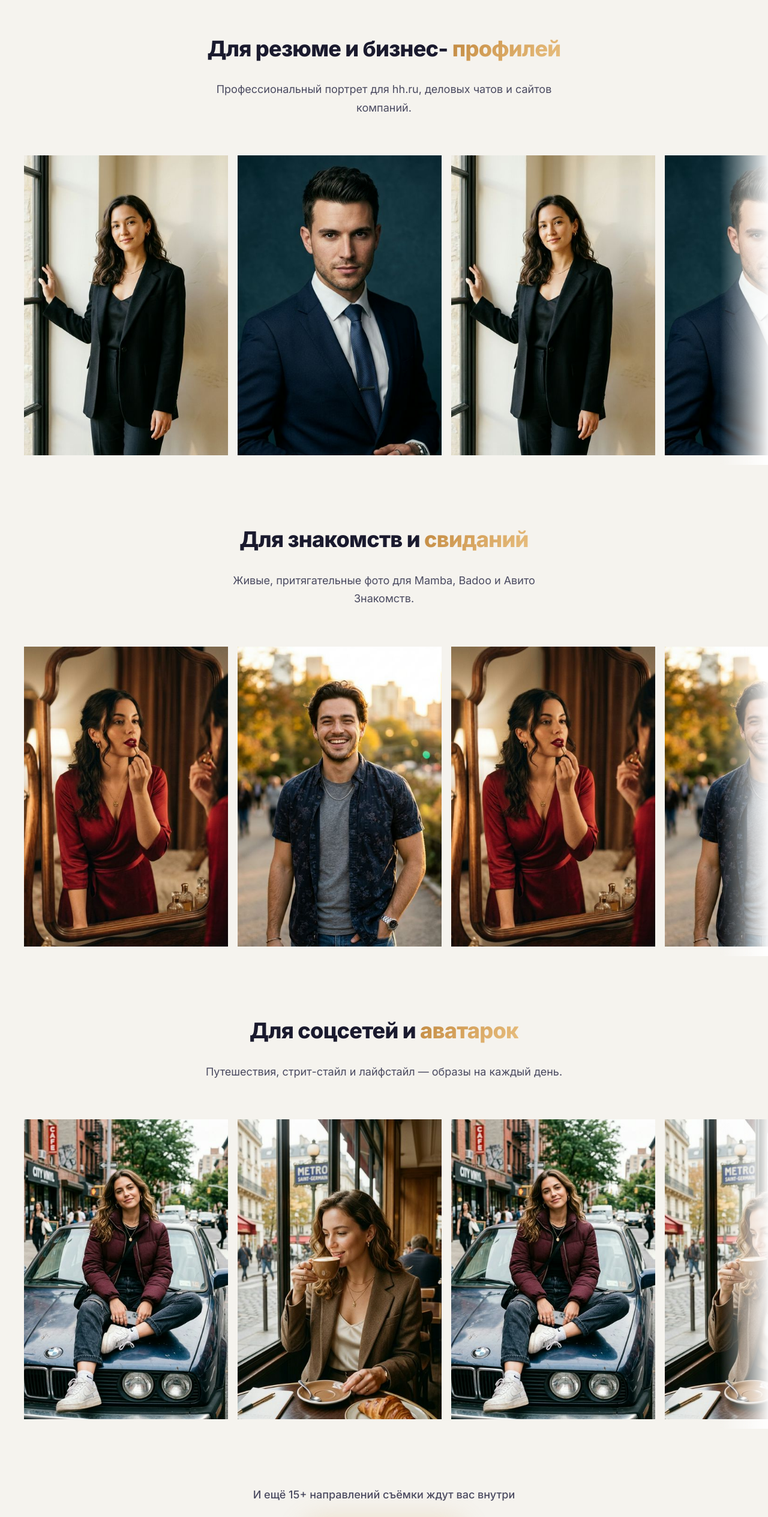
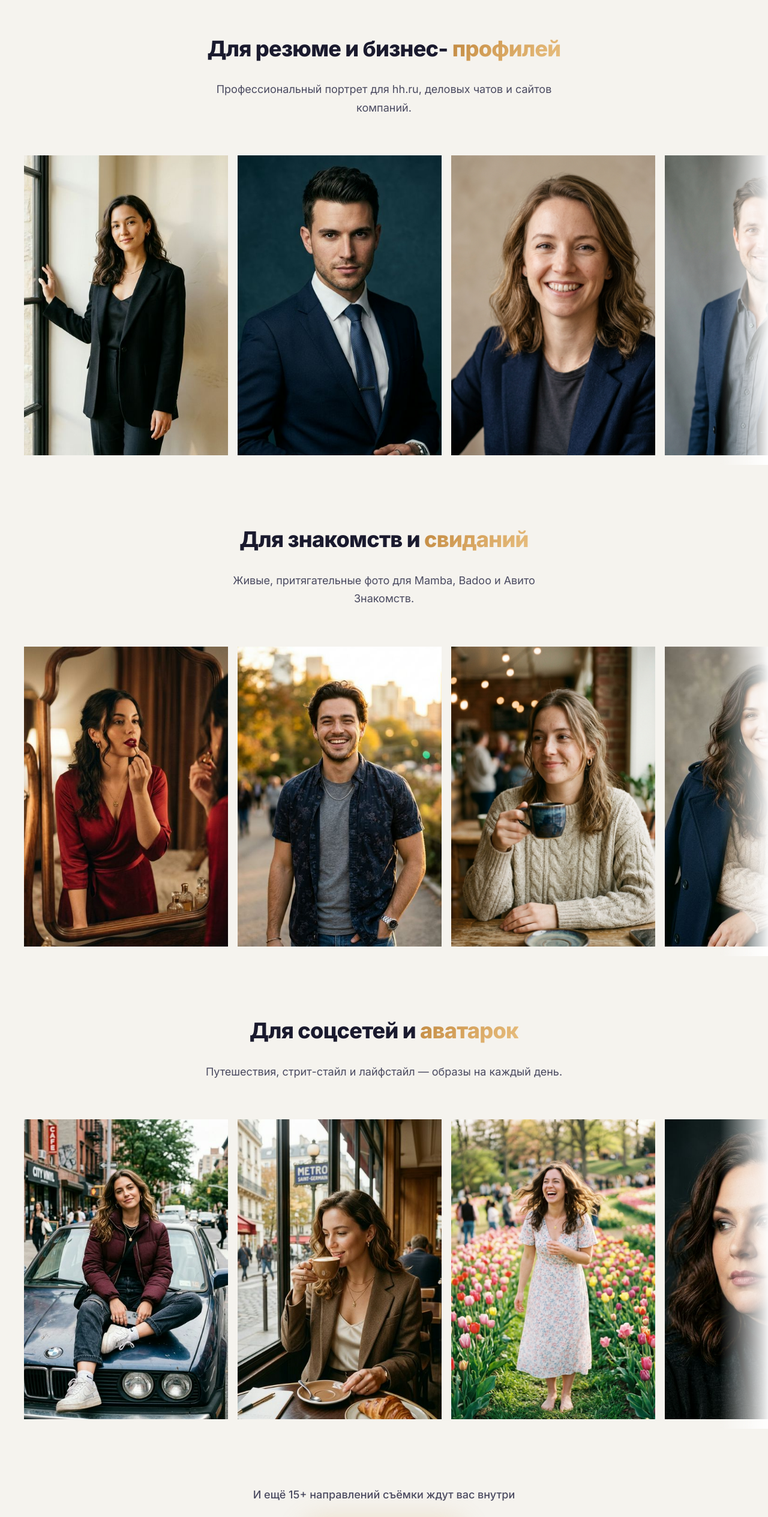
Before and after one commit to selyakate676-netizen/photogen, a Next.js app: page / in a window 1280 px wide. Shown: the part 2591-5120 px from the top of the page at 60% size. Built offline with nearby package versions, Linux system fonts and the light colour scheme.

Commit message:
UI: Add diverse photos to Styles gallery to avoid repetition

```diff
--- a/src/components/StylesPreview.tsx
+++ b/src/components/StylesPreview.tsx
@@ -17,12 +17,12 @@ const sections = [
     photos: [
       '/career-woman-blazer.png',
       '/career-man-editorial.png',
-      '/career-woman-blazer.png',
-      '/career-man-editorial.png',
-      '/career-woman-blazer.png',
-      '/career-man-editorial.png',
-      '/career-woman-blazer.png',
-      '/career-man-editorial.png',
+      '/career-woman-1.png',
+      '/career-man-1.png',
+      '/career-woman-2.png',
+      '/review-avatar-1.png',
+      '/career-woman-3.png',
+      '/review-avatar-2.png',
     ],
   },
   {
@@ -35,12 +35,12 @@ const sections = [
     photos: [
       '/dating-woman-mirror.png',
       '/dating-man-outdoor.png',
-      '/dating-woman-mirror.png',
-      '/dating-man-outdoor.png',
-      '/dating-woman-mirror.png',
-      '/dating-man-outdoor.png',
-      '/dating-woman-mirror.png',
-      '/dating-man-outdoor.png',
+      '/dating-woman-1.png',
+      '/ashley-1.png',
+      '/dating-man-1.png',
+      '/dating-woman-2.png',
+      '/ashley-2.png',
+      '/dating-woman-3.png',
     ],
   },
   {
@@ -53,12 +53,12 @@ const sections = [
     photos: [
       '/social-woman-car.png',
       '/social-woman-cafe.png',
-      '/social-woman-car.png',
-      '/social-woman-cafe.png',
-      '/social-woman-car.png',
-      '/social-woman-cafe.png',
-      '/social-woman-car.png',
-      '/social-woman-cafe.png',
+      '/social-woman-1.png',
+      '/gallery-1.png',
+      '/social-woman-2.png',
+      '/selfie-2.png',
+      '/social-woman-3.png',
+      '/gallery-3.png',
     ],
   },
 ];
```
